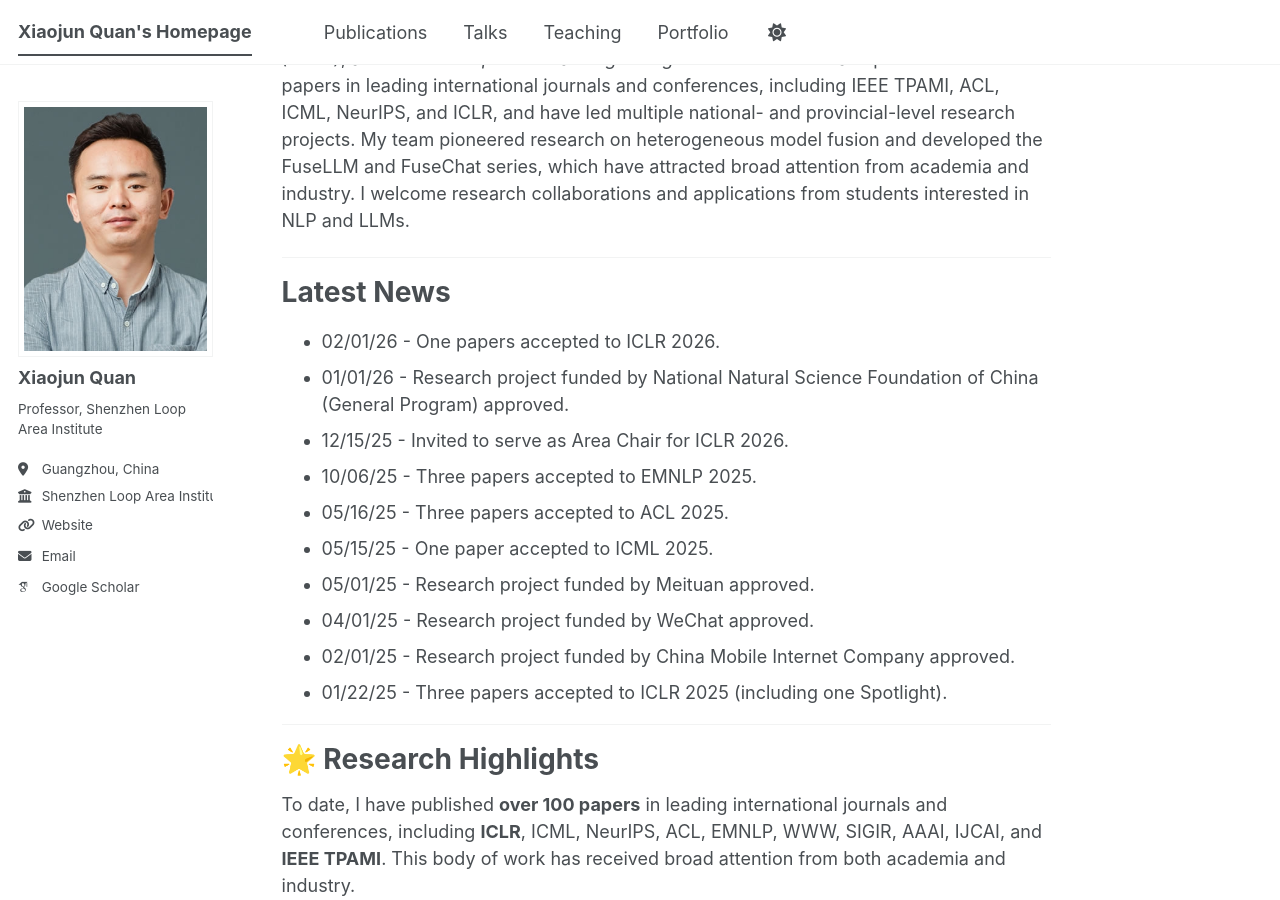
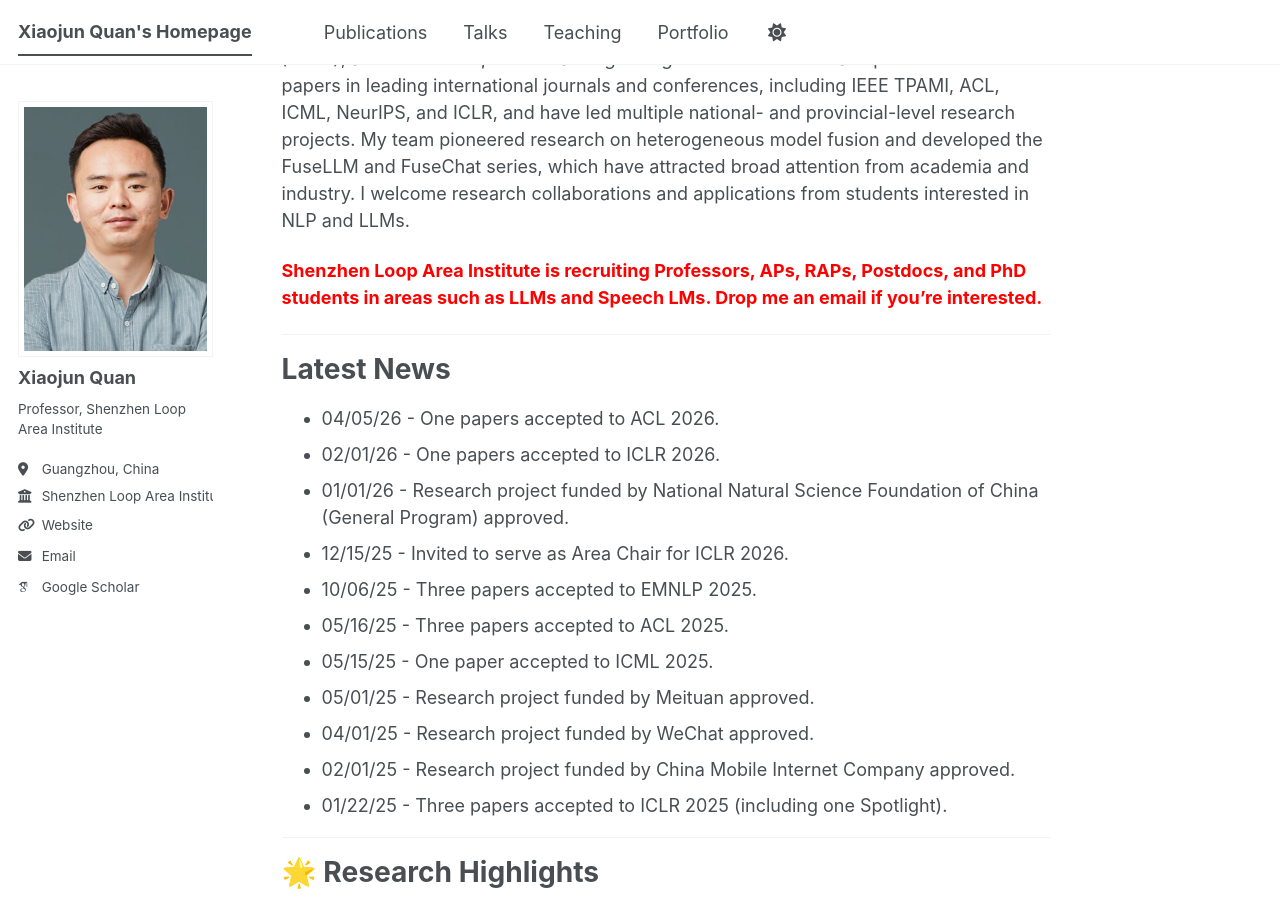
Before and after one commit to SLIT-AI/SLIT-AI.github.io, a Jekyll site: the page built from _pages/about.md, in a window 1280 px wide and 900 px high, scrolled down 338 px. Built offline with Jekyll 4.4.1, drawn with Linux system fonts in a browser that asks for light colours; some web fonts are replaced; a script bundle is joined from its source files by our own code; library files that are not in the unit come from our copies.

Commit message:
update pubs

```diff
--- a/_config.yml
+++ b/_config.yml
@@ -28,7 +28,7 @@ author:
   location         : "Guangzhou, China"  # [Modified] Location
   employer         : "Shenzhen Loop Area Institute" # [Modified] Employer
   uri              : "https://SLIT-AI.github.io" # Link to your official faculty page
-  email            : "quanxj3@mail.sysu.edu.cn"
+  email            : "xiaojunquan@slai.edu.cn"
 
   # Academic Links
   googlescholar    : "https://scholar.google.com/citations?user=dRpg4t8AAAAJ"
--- a/_pages/about.md
+++ b/_pages/about.md
@@ -12,10 +12,11 @@ I am a professor at the *Shenzhen Loop Area Institute*. I received my Ph.D. from
 
 My research focuses on *Natural Lnguage Processing (NLP)*, *large language models (LLMs)*, and *model compression* and *lightweight architectures*. I have published over 100 papers in leading international journals and conferences, including IEEE TPAMI, ACL, ICML, NeurIPS, and ICLR, and have led multiple national- and provincial-level research projects. My team pioneered research on heterogeneous model fusion and developed the FuseLLM and FuseChat series, which have attracted broad attention from academia and industry. I welcome research collaborations and applications from students interested in NLP and LLMs.
 
+<strong><span style="color:red;">Shenzhen Loop Area Institute is recruiting Professors, APs, RAPs, Postdocs, and PhD students in areas such as LLMs and Speech LMs. Drop me an email if you’re interested.</span></strong>
 
 ---
 # Latest News
-
++ 04/05/26 - One papers accepted to ACL 2026.
 + 02/01/26 - One papers accepted to ICLR 2026.
 + 01/01/26 - Research project funded by National Natural Science Foundation of China (General Program) approved.
 + 12/15/25 - Invited to serve as Area Chair for ICLR 2026.
```
